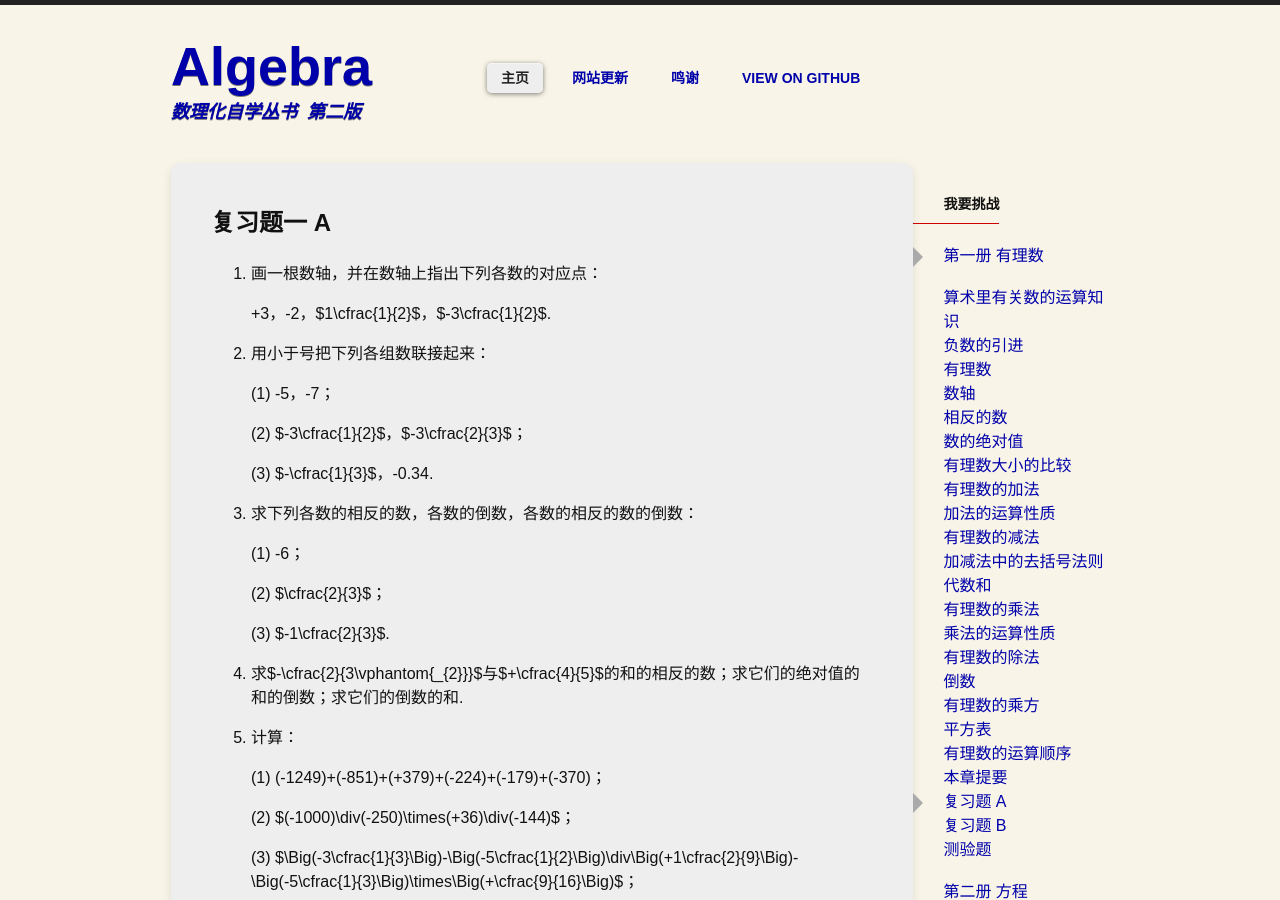
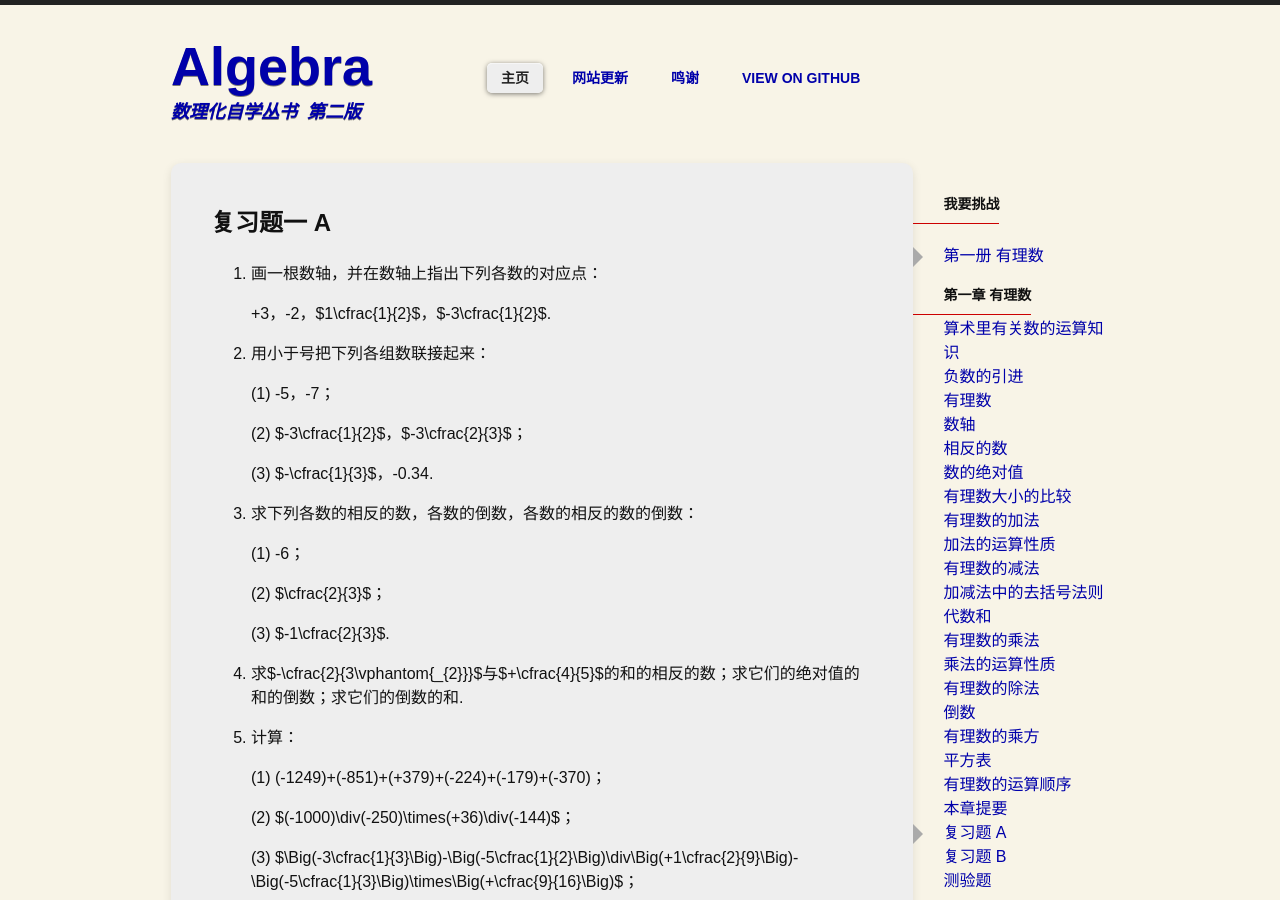
Before and after one commit to ccpaging/algebra, a Jekyll site: the page built from algebra1/ch01/ch01-review-a.md, in a window 1280 px wide and 900 px high. Built offline with Jekyll 4.4.1, drawn with Linux system fonts in a browser that asks for light colours; some web fonts are replaced; comment, search, counter and statistics services are not loaded.

Commit message:
add side nav

```diff
--- a/_includes/algebra1.html
+++ b/_includes/algebra1.html
@@ -1,5 +1,6 @@
 <ul>
 	{% if page.url contains '/algebra1/ch01' %}
+		<h4>第一章 有理数</h4>
 		<li class="{% if page.title contains "1.1" %}current{% endif %}">
 			<a href="{{ site.url }}/algebra1/ch01-01/">算术里有关数的运算知识</a>
 		</li>
```
